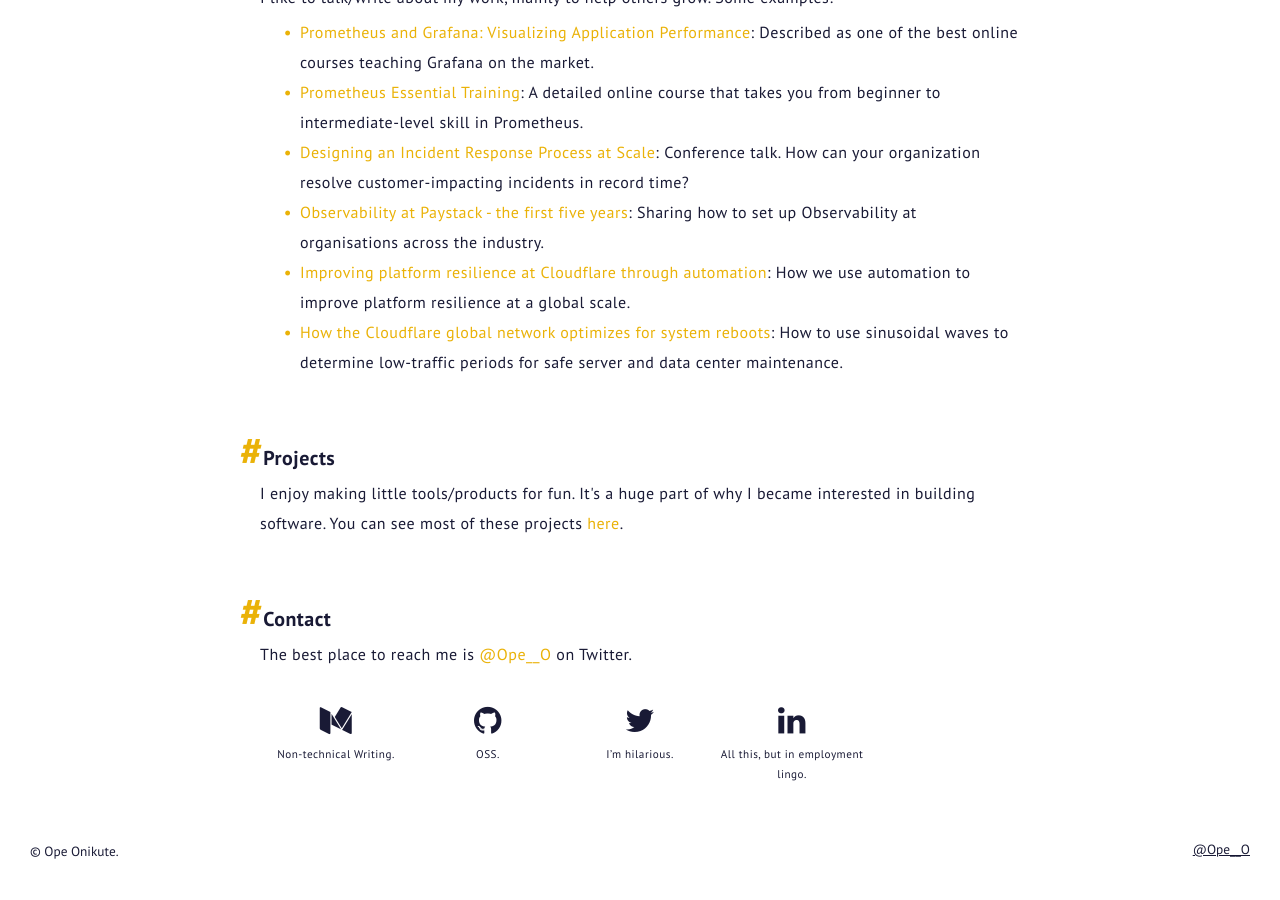
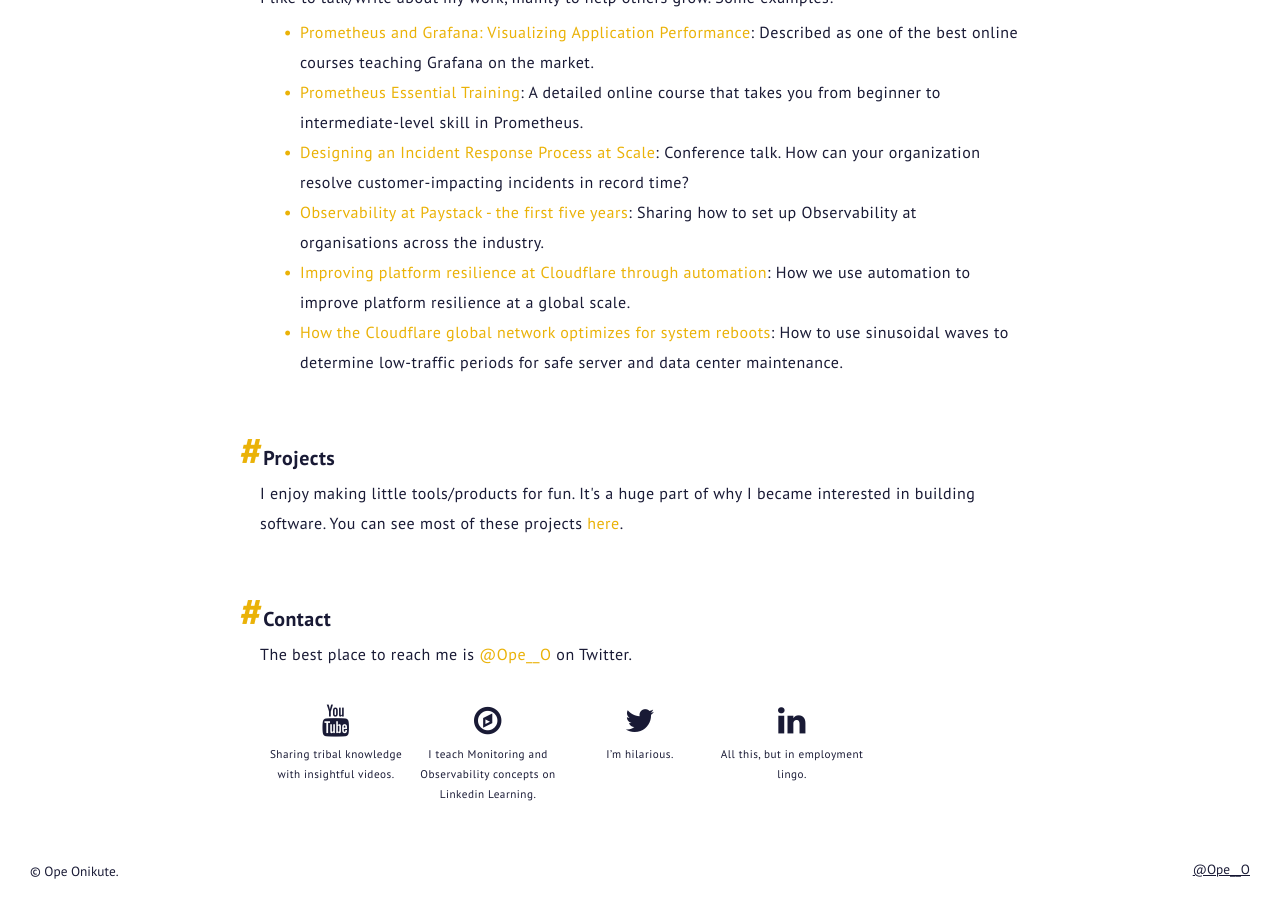
Before and after one commit to OpeOnikute/opeonikute.github.io, a Jekyll site: the page about.html, which Jekyll copies as it is, in a window 1280 px wide and 900 px high, scrolled down 1231 px. Built offline with Jekyll 4.4.1, drawn with Linux system fonts in a browser that asks for light colours.

Commit message:
add better "about" links

```diff
--- a/about.html
+++ b/about.html
@@ -175,19 +175,19 @@
                   <div class="link-wrapper">
                     <div class="link-item">
                       <p>
-                        <a href="https://medium.com/@Ope__O" target="_blank"
-                          ><i class="fa fa-medium"></i
+                        <a href="https://www.youtube.com/@opeonikute" target="_blank"
+                          ><i class="fa fa-youtube"></i
                         ></a>
                       </p>
-                      <small>Non-technical Writing.</small>
+                      <small>Sharing tribal knowledge with insightful videos.</small>
                     </div>
                     <div class="link-item">
                       <p>
-                        <a href="https://github.com/opeonikute" target="_blank">
-                          <i class="fa fa-github"></i
+                        <a href="https://www.linkedin.com/learning/instructors/opeyemi-onikute" target="_blank">
+                          <i class="fa fa-compass"></i
                         ></a>
                       </p>
-                      <small>OSS.</small>
+                      <small>I teach Monitoring and Observability concepts on Linkedin Learning.</small>
                     </div>
                   </div>
                   <div class="link-wrapper">
```
